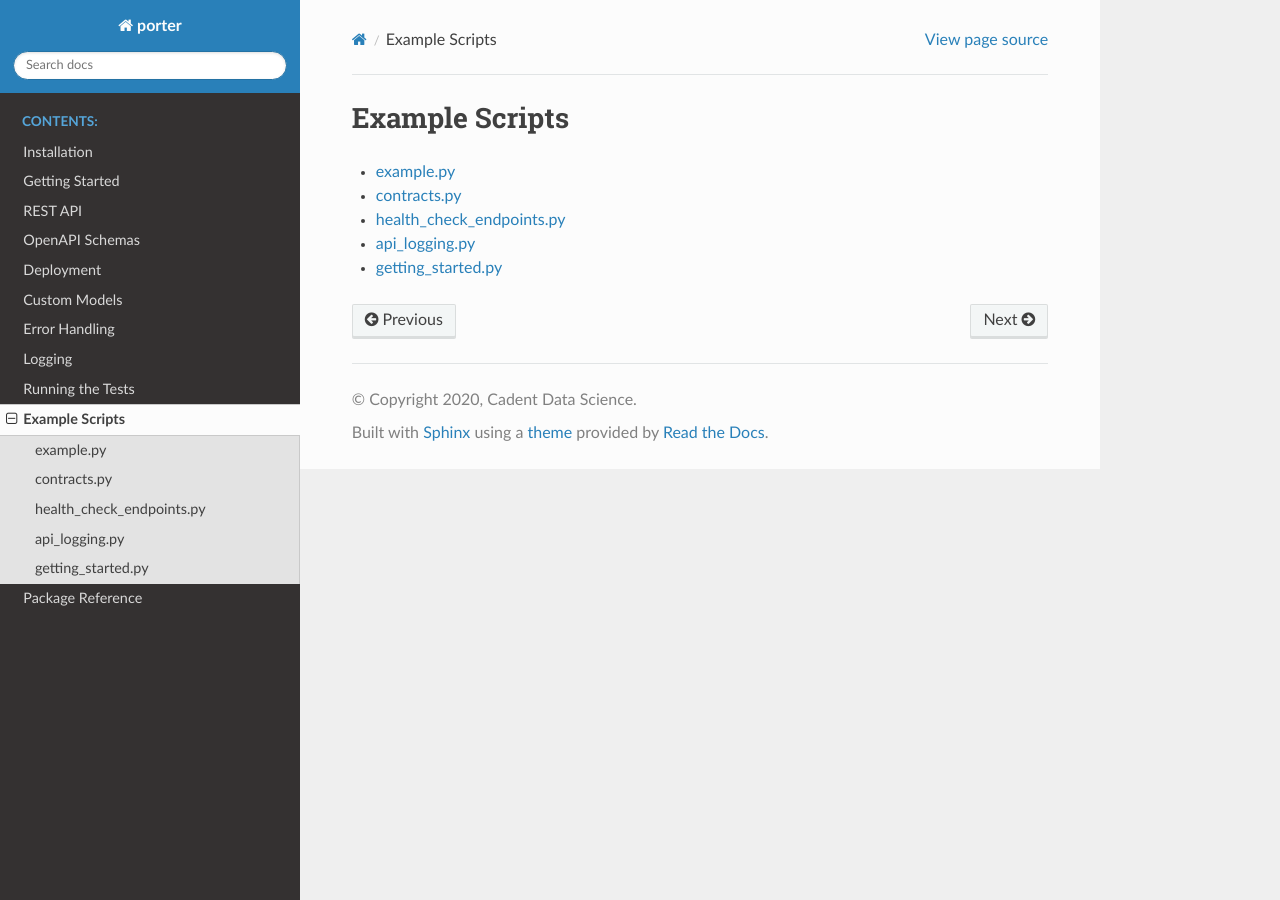
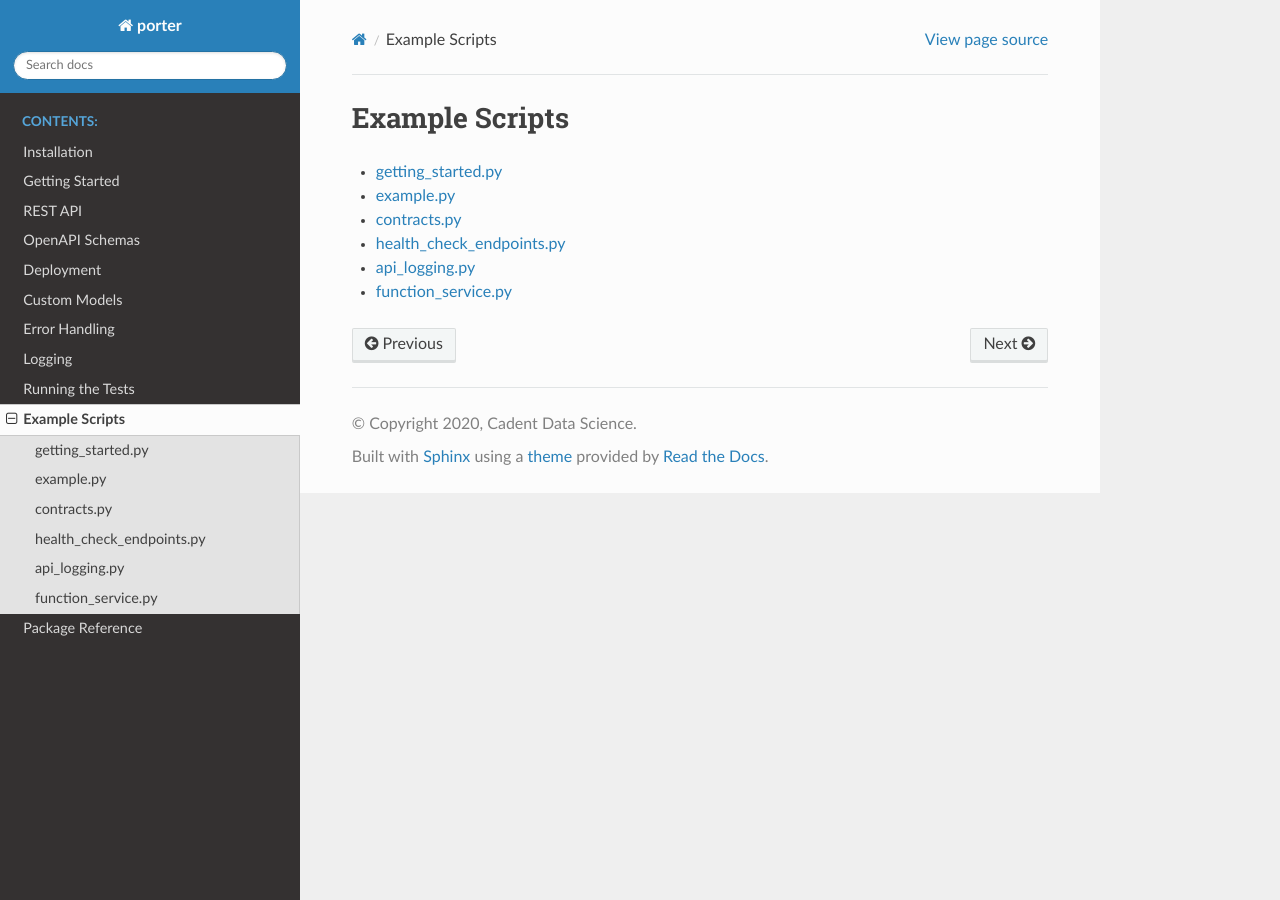
Before and after one commit to dantegates/porter, a Sphinx documentation site: the page built from docs/examples.rst, in a window 1280 px wide. Built offline with Sphinx 7.4.7 and the Read the Docs theme 2.0.0, drawn with Linux system fonts in a browser that asks for light colours.

Commit message:
may delete/relocate this example, but till then, include it in the tree

```diff
--- /dev/null
+++ b/docs/ex_function_service.rst
@@ -0,0 +1,6 @@
+.. _ex_function_service:
+
+function_service.py
+===================
+
+.. literalinclude:: ../examples/function_service.py
--- a/docs/examples.rst
+++ b/docs/examples.rst
@@ -4,8 +4,9 @@ Example Scripts
 ===============
 
 .. toctree::
+    ex_getting_started
     ex_example
     ex_contracts
     ex_health_check_endpoints
     ex_api_logging
-    ex_getting_started
+    ex_function_service
```
